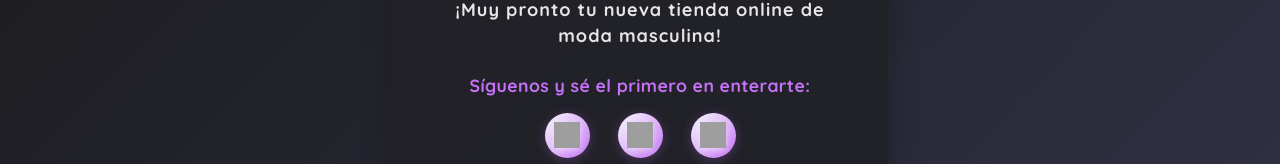
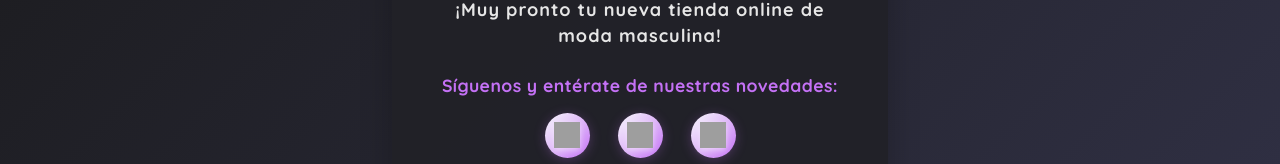
Before and after one commit to jorgeleguia/jorgeleguia.github.io, a plain HTML site: page index.html in a window 1280 px wide. Shown: the part 459-623 px from the top of the page. Drawn offline with Linux system fonts and the light colour scheme; grey boxes are pictures that could not be loaded.

Commit message:
Update index.html

```diff
--- a/index.html
+++ b/index.html
@@ -123,7 +123,7 @@
       ¡Muy pronto tu nueva tienda online de moda masculina!
     </div>
     <div class="social-invite">
-      Síguenos y sé el primero en enterarte:
+      Síguenos y entérate de nuestras novedades:
     </div>
     <div class="socials">
       <a href="https://facebook.com/Attrazione.moda/" target="_blank" title="Facebook">
```
